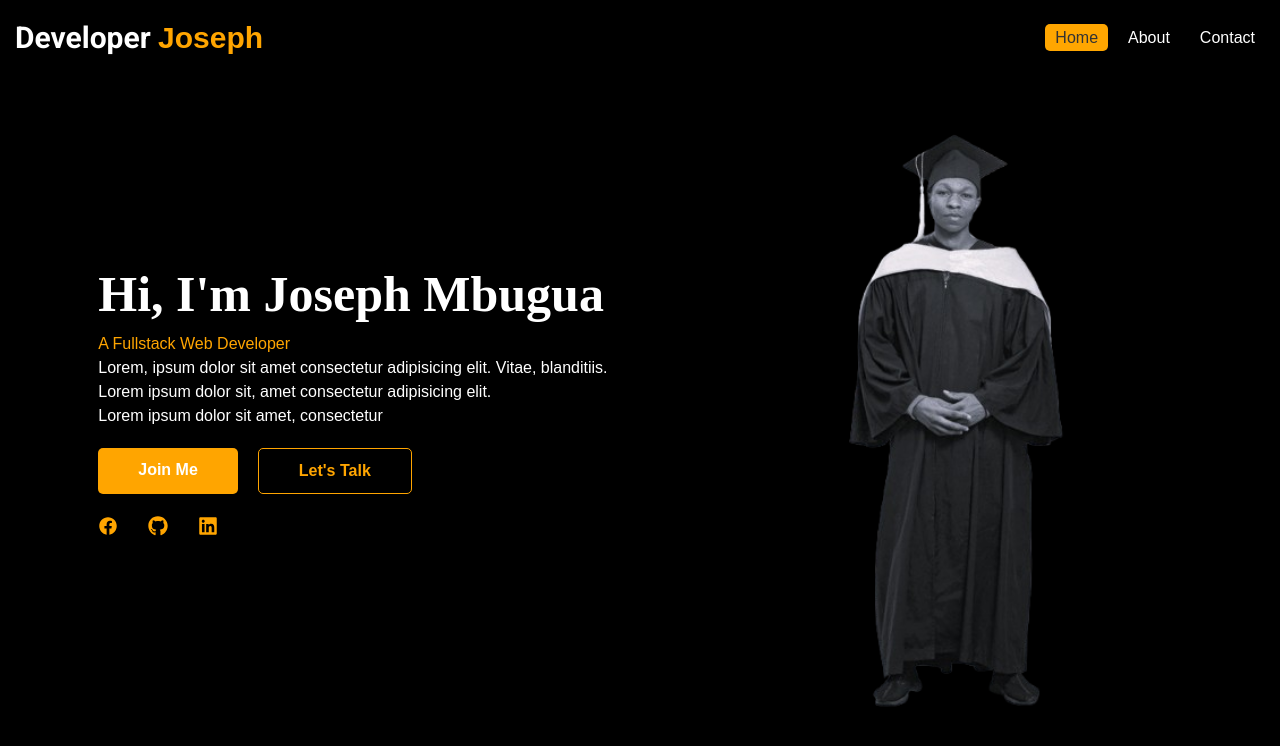
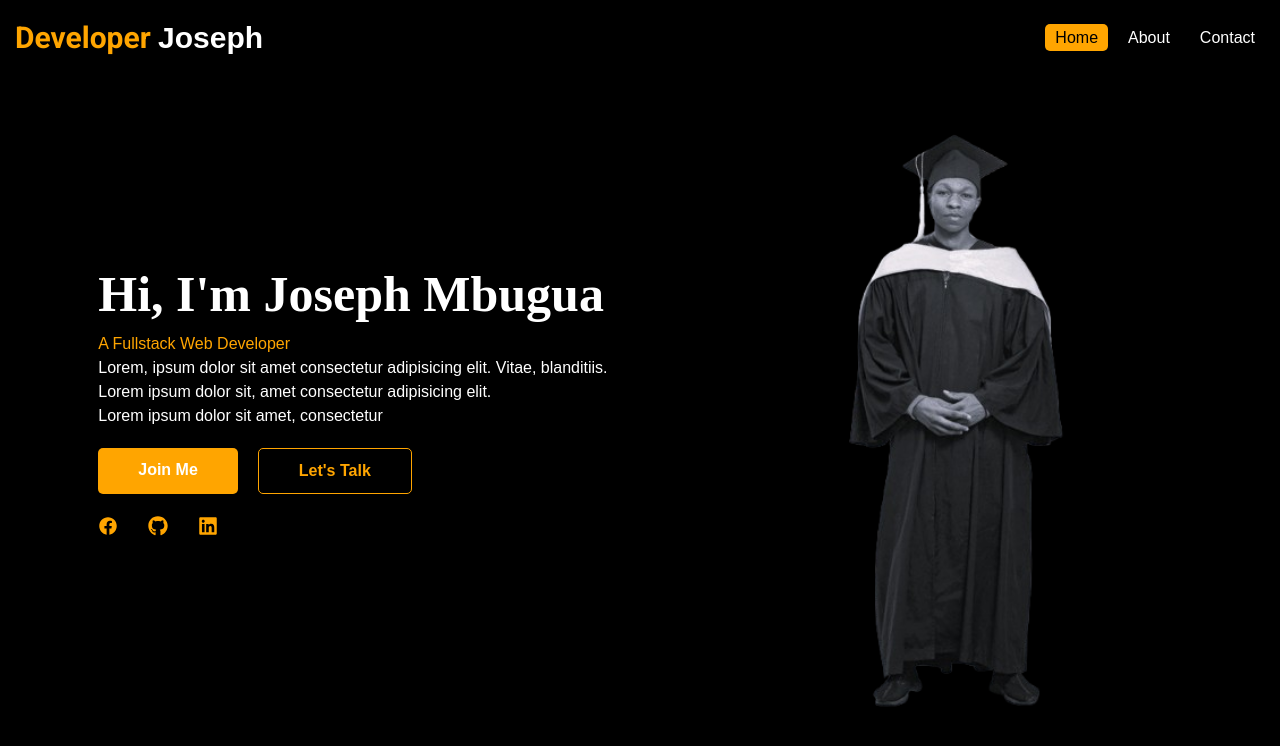
Before and after one commit to Joseh254/Portfolio, a React (Vite) app: page / in a window 1280 px wide. Shown: the top 746 px of the page. Built offline with nearby package versions, Linux system fonts and the light colour scheme.

Commit message:
add primary colors

```diff
--- a/src/App.css
+++ b/src/App.css
@@ -35,3 +35,9 @@ a {
   text-decoration: none;
   color: #fff;
 }
+:root {
+  --primary-color: orange;
+  --secondary-color: #000;
+  --white-color:#fff;
+  --font-size: 16px;
+}
--- a/src/COMPONENTS/HEADER/Navbar.css
+++ b/src/COMPONENTS/HEADER/Navbar.css
@@ -2,9 +2,9 @@
   display: flex;
   justify-content: space-between;
   align-items: center;
-  background-color: #000;
+  background-color: var(--secondary-color);
   padding: 1.5rem;
-  color: #fff;
+  color: var(--primary-color);
   position: fixed;
   width: 100%;
 }
@@ -25,7 +25,7 @@
 
 .nav-link {
   text-decoration: none;
-  color: #fff;
+  color: var(--white-color);
   padding: 0.5rem 1rem;
   transition:
     background-color 0.3s,
@@ -35,12 +35,12 @@
 /* Hover and active styles */
 .nav-link:hover {
   background-color: #575757;
-  color: orange;
+  color: var(--primary-color);
 }
 
 .active-link {
-  background-color: rgb(255, 166, 0);
-  color: #333;
+  background-color: var(--primary-color);
+  color: var(--secondary-color);
   border-radius: 5px;
 }
 
--- a/src/COMPONENTS/HEADER/Navbar.jsx
+++ b/src/COMPONENTS/HEADER/Navbar.jsx
@@ -5,7 +5,7 @@ function Navbar() {
   return (
     <nav className="navbar">
       <div className="logo">
-        Developer <span style={{ color: "orange" }}>Joseph</span>
+        Developer <span style={{ color: "white" }}>Joseph</span>
       </div>
       <ul className="nav-links">
         <li>
--- a/src/COMPONENTS/HEROSECTION/Hero.css
+++ b/src/COMPONENTS/HEROSECTION/Hero.css
@@ -3,32 +3,33 @@
   justify-content: space-evenly;
   align-items: center;
   min-height: 100vh;
-  background-color: #000000;
-  color: #fff;
+  background-color:var(--secondary-color);
+  color: var(--white-color);
   padding: 2rem;
   flex-wrap: nowrap;
+
 }
 .hero-image {
   width: 40%;
   height: auto;
   padding: 1rem;
 }
-@media screen and (max-width: 38.25em) {
-  .hero-image {
+@media screen and (max-width:38.25em){
+   .hero-image{
     display: none;
-  }
+   }
 }
 .hero-section img {
   width: 100%;
   max-width: 60rem;
   height: auto;
 }
-.social-links {
-  display: flex;
-  gap: 3rem;
-  margin-top: 2rem;
+.social-links{
+    display: flex;
+    gap: 3rem;
+    margin-top: 2rem;
 }
-.social-links a {
-  color: orange;
-  font-size: 2rem;
+.social-links a{
+    color: var(--primary-color);
+    font-size: 2rem;
 }
```
